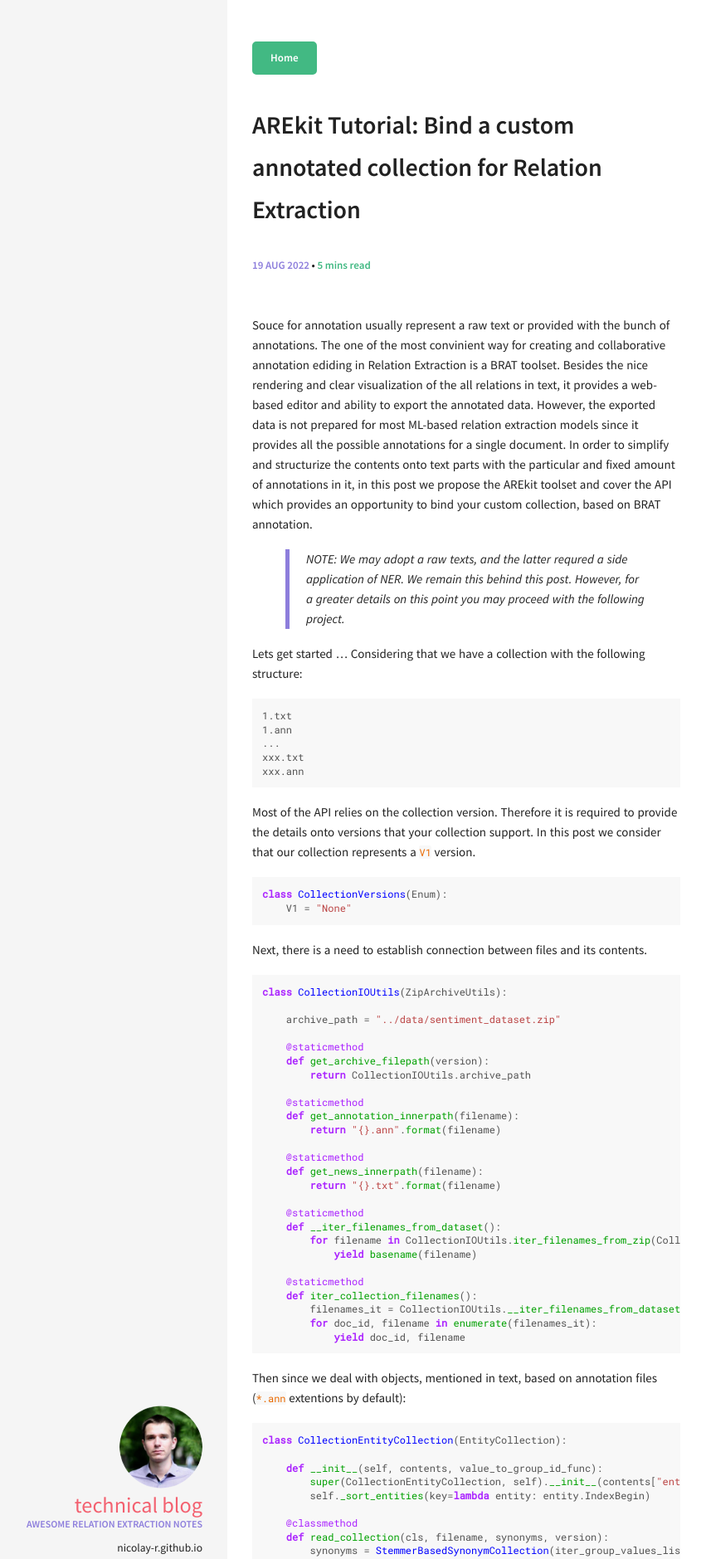
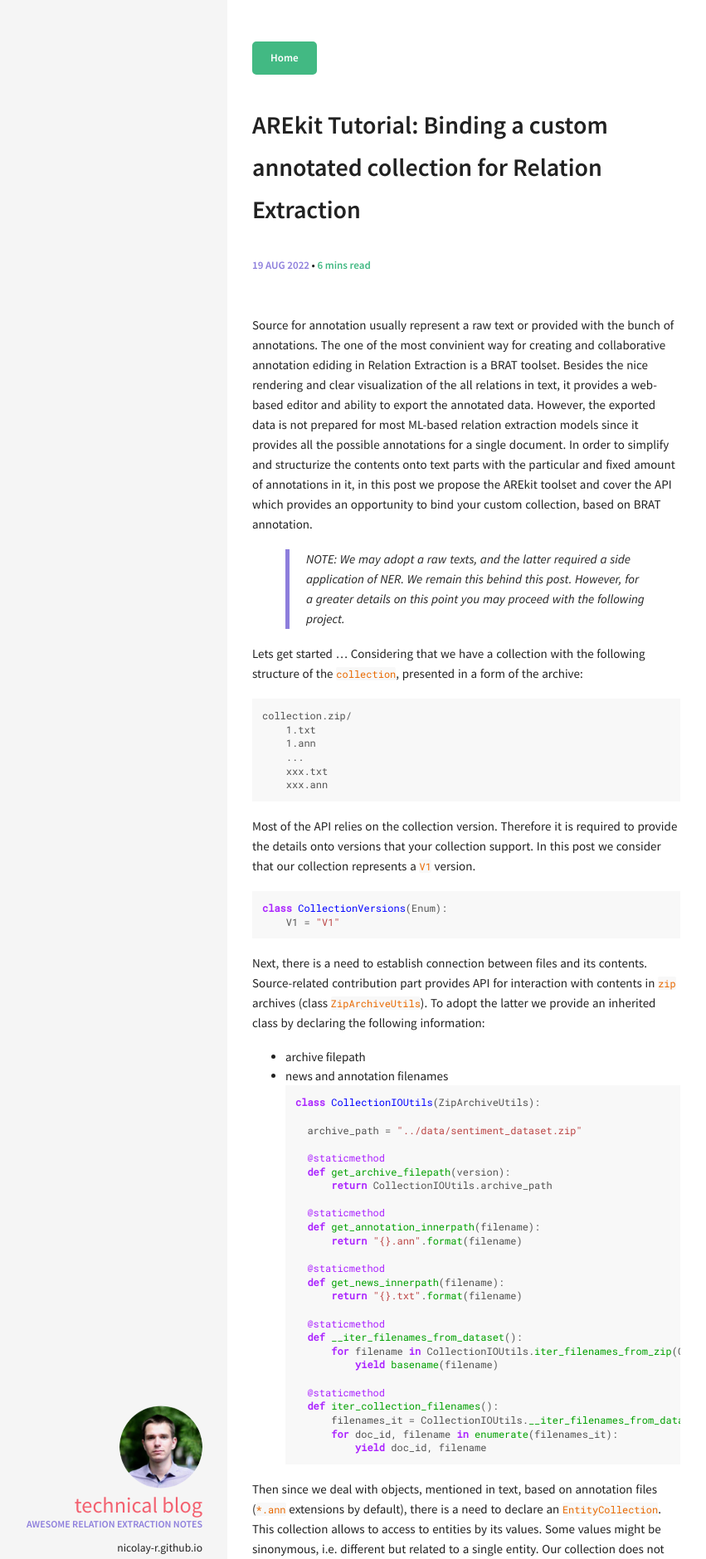
Before and after one commit to nicolay-r/blog, a Jekyll site: the page built from _posts/2022-08-19-arekit-collection-bind.md, in a window 1280 px wide. Shown: the top 1879 px of the page at 83% size, without its empty margins (46-897 px from the left). Built offline with Jekyll 4.4.1, drawn with Linux system fonts in a browser that asks for light colours; some of the changed text lies outside the part shown.

Commit message:
Updated post

````diff
--- a/_posts/2022-08-19-arekit-collection-bind.md
+++ b/_posts/2022-08-19-arekit-collection-bind.md
@@ -1,35 +1,41 @@
 ---
 layout: post
-title: "AREkit Tutorial: Bind a custom annotated collection for Relation Extraction"
-description: "AREkit Tutorial: Bind a custom annotated collection for Relation Extraction"
+title: "AREkit Tutorial: Binding a custom annotated collection for Relation Extraction"
+description: "AREkit Tutorial: Binding a custom annotated collection for Relation Extraction"
 category: POST
 tags: [Relation Extraction, BRAT, AREkit]
 ---
 
-Souce for annotation usually represent a raw text or provided with the bunch of annotations. The one of the most convinient way for creating and collaborative annotation ediding in Relation Extraction is a BRAT toolset. Besides the nice rendering and clear visualization of the all relations in text, it provides a web-based editor and ability to export the annotated data. However, the exported data is not prepared for most ML-based relation extraction models since it provides all the possible annotations for a single document. In order to simplify and structurize the contents onto text parts with the particular and fixed amount of annotations in it, in this post we propose the AREkit toolset and cover the API which provides an opportunity to bind your custom collection, based on BRAT annotation.
+Source for annotation usually represent a raw text or provided with the bunch of annotations. The one of the most convinient way for creating and collaborative annotation ediding in Relation Extraction is a BRAT toolset. Besides the nice rendering and clear visualization of the all relations in text, it provides a web-based editor and ability to export the annotated data. However, the exported data is not prepared for most ML-based relation extraction models since it provides all the possible annotations for a single document. In order to simplify and structurize the contents onto text parts with the particular and fixed amount of annotations in it, in this post we propose the AREkit toolset and cover the API which provides an opportunity to bind your custom collection, based on BRAT annotation.
 
 <!--more-->
 
-> NOTE: We may adopt a raw texts, and the latter requred a side application of NER. We remain this behind this post. However, for a greater details on this point you may proceed with the following project.
+> NOTE: We may adopt a raw texts, and the latter required a side application of NER. We remain this behind this post. However, for a greater details on this point you may proceed with the following project.
 
-Lets get started ... Considering that we have a collection with the following structure:
+Lets get started ... Considering that we have a collection with the following structure of the `collection`,
+presented in a form of the archive:
 
 ```
-1.txt
-1.ann
-...
-xxx.txt
-xxx.ann
+collection.zip/
+    1.txt
+    1.ann
+    ...
+    xxx.txt
+    xxx.ann
 ```
 
 Most of the API relies on the collection version. Therefore it is required to provide the details onto versions that your collection support.
 In this post we consider that our collection represents a `V1` version.
 ```python
 class CollectionVersions(Enum):
-    V1 = "None"
+    V1 = "V1"
 ```
 
 Next, there is a need to establish connection between files and its contents.
+Source-related contribution part provides API for interaction with contents in `zip` archives (class `ZipArchiveUtils`).
+To adopt the latter we provide an inherited class by declaring the following information:
+* archive filepath
+* news and annotation filenames
 ```python
 class CollectionIOUtils(ZipArchiveUtils):
 
@@ -59,7 +65,13 @@ class CollectionIOUtils(ZipArchiveUtils):
             yield doc_id, filename
 ```
 
-Then since we deal with objects, mentioned in text, based on annotation files (`*.ann` extentions by default):
+Then since we deal with objects, mentioned in text, based on annotation files (`*.ann` extensions by default),
+there is a need to declare an `EntityCollection`.
+This collection allows to access to entities by its values.
+Some values might be sinonymous, i.e. different but related to a single entity.
+Our collection does not provide information on how synonyms might be grouped and therefore, in the snippet
+below we declare an empty and exapandable collection.
+
 ```python
 class CollectionEntityCollection(EntityCollection):
 
@@ -68,12 +80,10 @@ class CollectionEntityCollection(EntityCollection):
         self._sort_entities(key=lambda entity: entity.IndexBegin)
 
     @classmethod
-    def read_collection(cls, filename, synonyms, version):
-        synonyms = StemmerBasedSynonymCollection(iter_group_values_lists=[],
-                                                 stemmer=MystemWrapper(),
-                                                 is_read_only=False,
-                                                 debug=False)
-        return ZipArchiveUtils.read_from_zip(
+    def read_collection(cls, filename, version):
+        synonyms = StemmerBasedSynonymCollection(
+            iter_group_values_lists=[], stemmer=MystemWrapper(), is_read_only=False, debug=False)
+        return CollectionIOUtils.read_from_zip(
             inner_path=CollectionIOUtils.get_annotation_innerpath(filename),
             process_func=lambda input_file: cls(
                 contents=BratAnnotationParser.parse_annotations(input_file),
@@ -83,8 +93,8 @@ class CollectionEntityCollection(EntityCollection):
             version=version)
 ```
 
-Once we read the `BratRelation` instances, in further there is a need to perform a conversion to `TextOpinion`
-is a general type which describes a connection between a pair of objects:
+Once we read the `BratRelation` instances, in further there is a need to perform a conversion to `TextOpinion`.
+TextOpinion is a general type in AREkit framework which describes a connection between a pair of objects mentioned in text:
 ```python
 class CollectionOpinionConverter(object):
 
@@ -98,12 +108,14 @@ class CollectionOpinionConverter(object):
 ```
 
 Now we set everything up in order to finally declare our reader.
+The snippet below provides its implementation:
+
 ```python
 class CollectionNewsReader(object):
 
     @staticmethod
-    def read_text_opinions(filename, doc_id, entities, version, label_formatter):
-        return ZipArchiveUtils.read_from_zip(
+    def read_text_opinions(filename, doc_id, version, label_formatter):
+        return CollectionIOUtils.read_from_zip(
             inner_path=CollectionIOUtils.get_annotation_innerpath(filename),
             process_func=lambda input_file: [
                 CollectionOpinionConverter.to_text_opinion(relation, doc_id, label_formatter)
@@ -118,10 +130,10 @@ class CollectionNewsReader(object):
             sentences = BratDocumentSentencesReader.from_file(input_file, entities)
             return BratNews(doc_id, sentences, text_opinions)
 
-        entities = CollectionEntityCollection.read_collection(filename, synonyms, version)
-        text_opinions = CollectionNewsReader.read_text_opinions(filename, doc_id, entities,
-            version, label_formatter)
-        return ZipArchiveUtils.read_from_zip(
+        entities = CollectionEntityCollection.read_collection(filename, version)
+        text_opinions = CollectionNewsReader.read_text_opinions(
+            filename, doc_id, version, label_formatter)
+        return CollectionIOUtils.read_from_zip(
             inner_path=CollectionIOUtils.get_news_innerpath(filename),
             process_func=file_to_doc,
             version=version)
````
